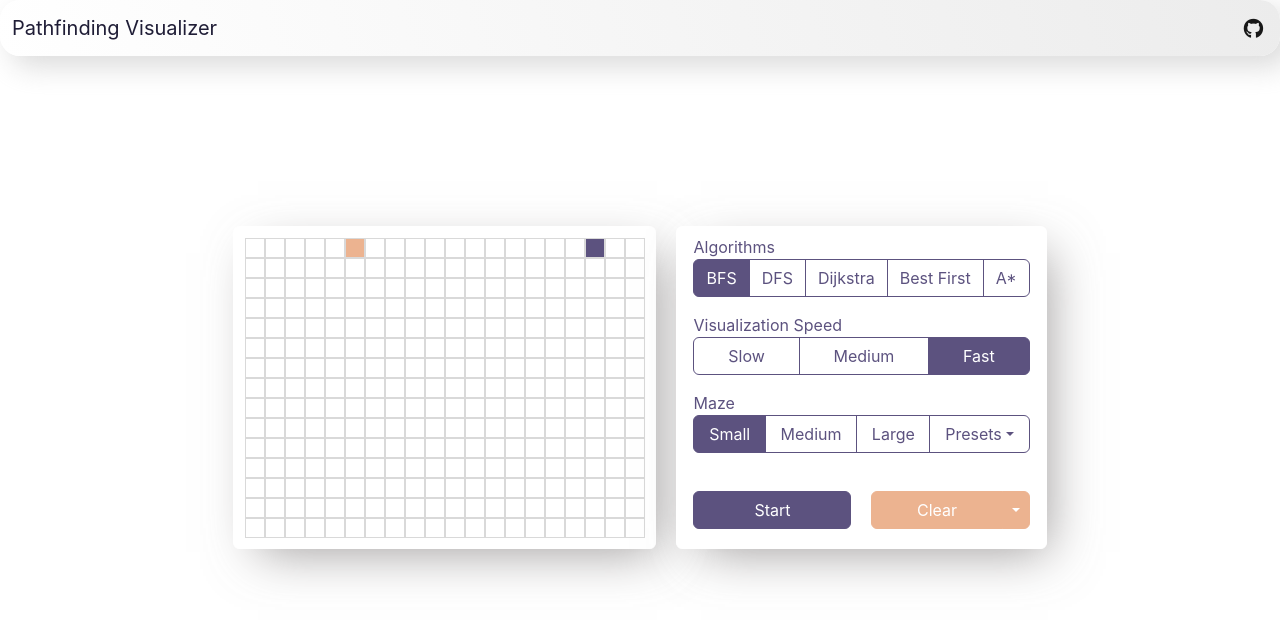
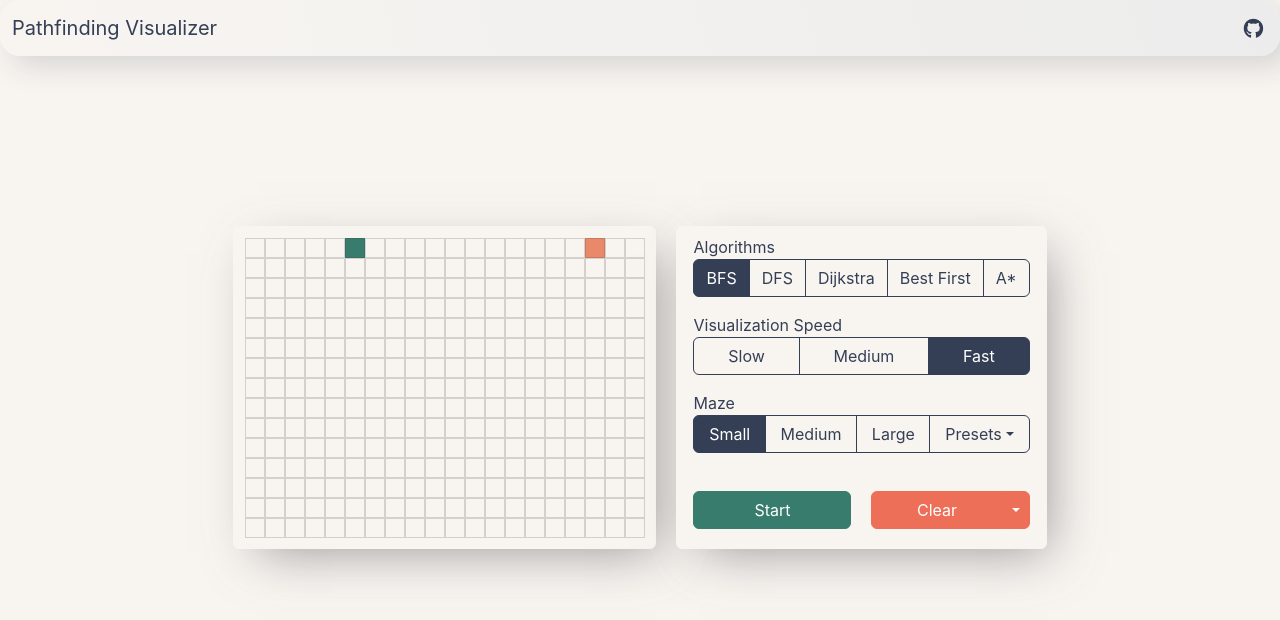
Before and after one commit to chrisliang12/pathfinding-visualizer-react, a React (Create React App) app: page / in a window 1280 px wide. Shown: the top 620 px of the page. Built offline with nearby package versions, Linux system fonts and the light colour scheme.

Commit message:
add color scheme

```diff
--- a/src/Visualizer/styles/App.css
+++ b/src/Visualizer/styles/App.css
@@ -1,6 +1,7 @@
 .App {
   text-align: center;
   height: 100%;
+  background-color: #F8F5F1;
 }
 
 .page {
@@ -14,7 +15,8 @@
   box-shadow: 13px 15px 48px -12px rgba(120, 116, 116, 0.7);
   -webkit-box-shadow: 13px 15px 48px -12px rgba(120, 116, 116, 0.7);
   -moz-box-shadow: 13px 15px 48px -12px rgba(120, 116, 116, 0.7);
-  border-color: rgb(255, 255, 255);
+  border-color: #F8F5F1;
+  background-color: #F8F5F1;
 }
 
 .board, .interface {
--- a/src/Visualizer/styles/Header.css
+++ b/src/Visualizer/styles/Header.css
@@ -1,20 +1,24 @@
 .navbar {
-    box-shadow: 11px 10px 29px 0px rgba(179,179,179,0.49);
-    -webkit-box-shadow: 11px 10px 29px 0px rgba(179,179,179,0.49);
-    -moz-box-shadow: 11px 10px 29px 0px rgba(179,179,179,0.49);
-    border-radius: 20px;
-    background-color: #f8f8f8;
-    border-color: rgb(233, 233, 233);
-    background: #ffffff;
-background: linear-gradient(17deg,#ffffff 0%, #ececec 100%);
-background: -webkit-linear-gradient(17deg,#ffffff 0%, #ececec 100%);
-background: -moz-linear-gradient(17deg,#ffffff 0%, #ececec 100%);
+  box-shadow: 11px 10px 29px 0px rgba(179, 179, 179, 0.49);
+  -webkit-box-shadow: 11px 10px 29px 0px rgba(179, 179, 179, 0.49);
+  -moz-box-shadow: 11px 10px 29px 0px rgba(179, 179, 179, 0.49);
+  border-radius: 20px;
+  background-color: #F8F5F1;
+  border-color: #F8F5F1;
+  background: #F8F5F1;
+  background: linear-gradient(17deg, #F8F5F1 0%, #F8F5F1 100%);
+  background: -webkit-linear-gradient(17deg, #F8F5F1 0%, #ececec 100%);
+  background: -moz-linear-gradient(17deg, #F8F5F1 0%, #ececec 100%);
 }
 
 .github-icon {
-    padding-right: 5px;
+  padding-right: 5px;
 }
 
 .navbar-brand {
-    color: #1F1D36;
+  color: #343F56;
 }
+
+.fa-github {
+    color: #343F56;
+}
--- a/src/Visualizer/styles/Interface.css
+++ b/src/Visualizer/styles/Interface.css
@@ -1,6 +1,7 @@
 li.list-group-item {
   padding: auto;
   border: 0;
+  background-color: #F8F5F1;
 }
 
 .interface-card {
@@ -11,7 +12,7 @@ p {
   display: flex;
   text-align: left;
   margin: 0px;
-  color: #5C527F;
+  color: #343F56;
 }
 
 .control-btn {
@@ -33,8 +34,8 @@ p {
 }
 
 .btn-outline-dark {
-  border-color: #5C527F !important;
-  color: #5C527F;
+  border-color: #343F56 !important;
+  color: #343F56;
 }
 
 .start-row {
@@ -49,28 +50,38 @@ p {
 #preset-btn {
   border: 0;
   width: 100%;
+  border-radius: 4px;
   border-top-left-radius: 0;
   border-bottom-left-radius: 0;
 }
 
 input[type=radio]:checked + .btn-outline-dark {
-  background-color:#5C527F;
+  background-color:#343F56;
 }
 
 #preset-btn:hover {
-  background-color: #5C527F;
+  background-color: #343F56;
 }
 
 .dropdown-toggle:focus {
-  background-color: #5C527F;
+  background-color: #343F56;
 }
 
 .btn-success {
-  background-color: #5C527F;
-  border-color: #5C527F;
+  background-color: #387C6D;
+  border-color: #387C6D;
+}
+/* .btn-success:hover {
+  background-color: #7896a5 !important;
+  border-color: #7896a5 !important;
 }
 
+.btn-success:focus {
+  background-color: #7896a5 !important;
+  border-color: #7896a5 !important;
+} */
+
 .btn-danger {
-  background-color: #ECB390;
-  border-color: #ECB390;
+  background-color: #EE6F57;
+  border-color: #EE6F57;
 }
--- a/src/Visualizer/styles/Node.css
+++ b/src/Visualizer/styles/Node.css
@@ -1,12 +1,11 @@
 .node {
-  border: 1px solid rgb(217, 217, 217);
+  border: 1px solid rgba(61, 60, 66, 0.2);
   display: inline-block;
   padding: 0;
   border-collapse: collapse;
 }
 
 .visited {
-  background-color: blueviolet;
   animation-name: visitedAnimation;
   animation-duration: 0.2s;
   animation-timing-function: ease-out;
@@ -15,23 +14,22 @@
 }
 
 .wall {
-  background-color: #1F1D36;
+  background-color: #343F56;
 }
 
 .unvisited {
-  background-color: white;
+  background-color: #F8F5F1;
 }
 
 .start {
-  background-color: #ECB390;
+  background-color: #387C6D;
 }
 
 .end {
-  background-color: #5C527F;
+  background-color: #E9896A;
 }
 
 .path {
-  background-color: blueviolet;
   animation-name: pathAnimation;
   animation-duration: 0.5s;
   animation-timing-function: ease-out;
@@ -46,12 +44,12 @@
 @keyframes visitedAnimation {
   0% {
     transform: scale(1);
-    background-color: #ECB390;
+    background-color: #FFE0AC;
   }
 
   50% {
     transform: scale(1);
-    background-color: #ECB390;
+    background-color: #FFE0AC;
   }
 
   60% {
@@ -62,29 +60,29 @@
 
   75% {
     transform: scale(0.7);
-    background-color: #CEE5D0;
+    background-color: rgba(56, 124, 109,0.4);
     border-radius: 50%;
   }
 
   100% {
     transform: scale(1);
-    background-color: #94B49F;
+    background-color: rgba(56, 124, 109,0.4);
   }
 }
 
 @keyframes pathAnimation {
   0% {
     transform: scale(1);
-    background-color: #FCF8E8;
+    background-color: white;
   }
 
   50% {
     transform: scale(1);
-    background-color: #76549A;
+    background-color: #FCF8E8;
   }
 
   100% {
     transform: scale(1);
-    background-color: #DF7861;
+    background-color: #FFE0AC;
   }
 }
```
